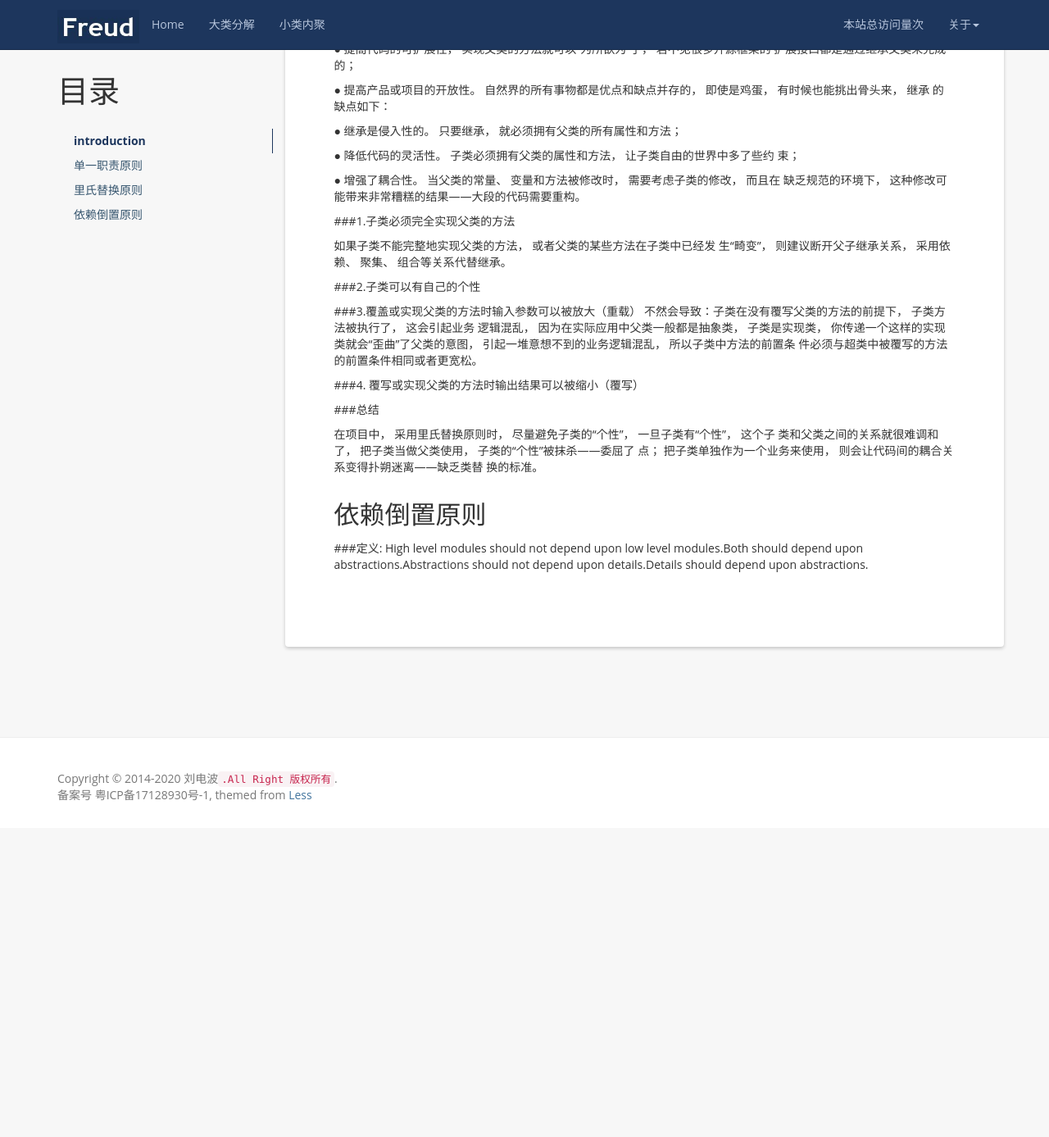
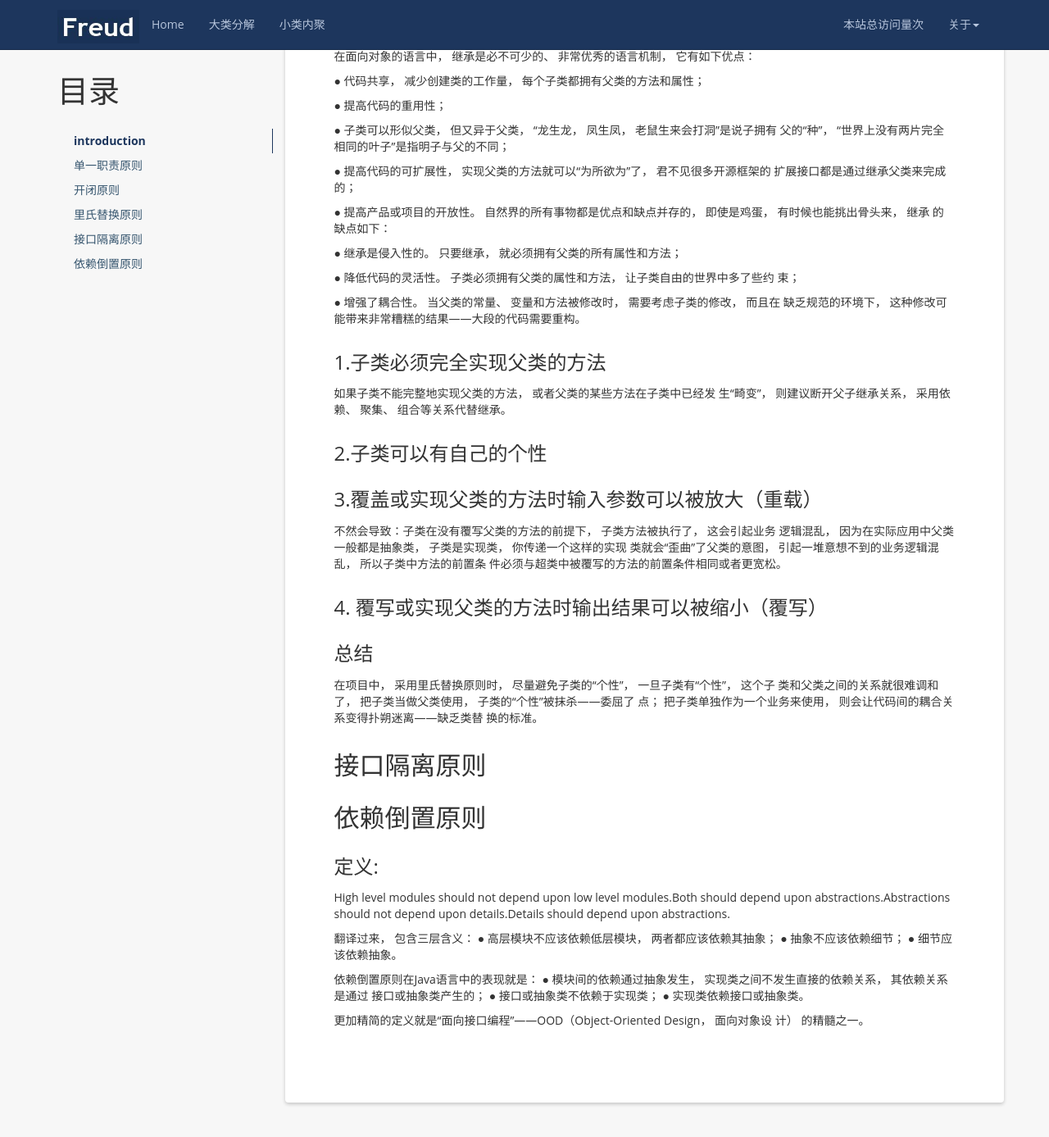
Before and after one commit to bo07997/myBlog, a Jekyll site: the page built from _posts/2020-05-18-六大设计原则.md, in a window 1280 px wide and 1400 px high, scrolled down 1974 px. Shown: the top 1387 px of the window at 82% size. Built offline with Jekyll 4.4.1, drawn with Linux system fonts in a browser that asks for light colours; nearby versions of some CDN libraries; a script that is not in the unit is left out; comment, search, counter and statistics services are not loaded; before the commit the page ends 2984 px from its top, so only the background shows below that; some of the changed text lies outside the part shown.

Commit message:
MOD <设计模式> 标题

```diff
--- a/_posts/2020-05-18-六大设计原则.md
+++ b/_posts/2020-05-18-六大设计原则.md
@@ -15,7 +15,7 @@ description:  《设计模式之禅》学习笔记,最近接触到很多设计
 
 ## 单一职责原则
 
-###定义:SRP的原话解释是：There should never be more than one reason for a class to change.
+### 定义:SRP的原话解释是：There should never be more than one reason for a class to change.
 
 对于接口， 我们在设计的时候一定要做到单一， 但是对于实现类就需要多方面考虑了。
 生搬硬套单一职责原则会引起类的剧增， 给维护带来非常多的麻烦， 而且过分细分类的职责也会人为地增加系统的复杂性。 本来一个类可以实现的行为硬要拆成两个类， 然后再使用聚
@@ -24,7 +24,7 @@ description:  《设计模式之禅》学习笔记,最近接触到很多设计
 对于单一职责原则， 我的建议是接口一定要做到单一职责， 类的设计尽量做到只有一个原因引起变化。
 
 
- ## 开闭原则
+## 开闭原则
 ###定义:
 Software entities like classes,modules and functions should be open for extension but closed for
 modifications.（一个软件实体如类、 模块和函数应该对扩展开放， 对修改关闭。 ）
@@ -37,7 +37,7 @@ modifications.（一个软件实体如类、 模块和函数应该对扩展开
 
 ## 里氏替换原则
 
-###定义:
+### 定义:
 
 ● 第一种定义， 也是最正宗的定义： If for each object o1 of type S there is an object o2 of
 type T such that for all programs P defined in terms of T,the behavior of P is unchanged when o1 is
@@ -77,30 +77,47 @@ objects of derived classes without knowing it.（所有引用基类的地方必
 ● 增强了耦合性。 当父类的常量、 变量和方法被修改时， 需要考虑子类的修改， 而且在
 缺乏规范的环境下， 这种修改可能带来非常糟糕的结果——大段的代码需要重构。
 
-###1.子类必须完全实现父类的方法
+### 1.子类必须完全实现父类的方法
 
 如果子类不能完整地实现父类的方法， 或者父类的某些方法在子类中已经发
 生“畸变”， 则建议断开父子继承关系， 采用依赖、 聚集、 组合等关系代替继承。
 
-###2.子类可以有自己的个性
+### 2.子类可以有自己的个性
 
-###3.覆盖或实现父类的方法时输入参数可以被放大（重载）
+### 3.覆盖或实现父类的方法时输入参数可以被放大（重载）
 不然会导致：子类在没有覆写父类的方法的前提下， 子类方法被执行了， 这会引起业务
 逻辑混乱， 因为在实际应用中父类一般都是抽象类， 子类是实现类， 你传递一个这样的实现
 类就会“歪曲”了父类的意图， 引起一堆意想不到的业务逻辑混乱， 所以子类中方法的前置条
 件必须与超类中被覆写的方法的前置条件相同或者更宽松。
 
-###4. 覆写或实现父类的方法时输出结果可以被缩小（覆写）
+### 4. 覆写或实现父类的方法时输出结果可以被缩小（覆写）
 
-###总结
+### 总结
 
 在项目中， 采用里氏替换原则时， 尽量避免子类的“个性”， 一旦子类有“个性”， 这个子
 类和父类之间的关系就很难调和了， 把子类当做父类使用， 子类的“个性”被抹杀——委屈了
 点； 把子类单独作为一个业务来使用， 则会让代码间的耦合关系变得扑朔迷离——缺乏类替
 换的标准。
 
+## 接口隔离原则
+
+
 ## 依赖倒置原则
 
-###定义:
+### 定义:
 High level modules should not depend upon low level modules.Both should depend upon
 abstractions.Abstractions should not depend upon details.Details should depend upon abstractions.
+
+翻译过来， 包含三层含义：
+● 高层模块不应该依赖低层模块， 两者都应该依赖其抽象；
+● 抽象不应该依赖细节；
+● 细节应该依赖抽象。
+
+依赖倒置原则在Java语言中的表现就是：
+● 模块间的依赖通过抽象发生， 实现类之间不发生直接的依赖关系， 其依赖关系是通过
+接口或抽象类产生的；
+● 接口或抽象类不依赖于实现类；
+● 实现类依赖接口或抽象类。
+
+更加精简的定义就是“面向接口编程”——OOD（Object-Oriented Design， 面向对象设
+计） 的精髓之一。
```
